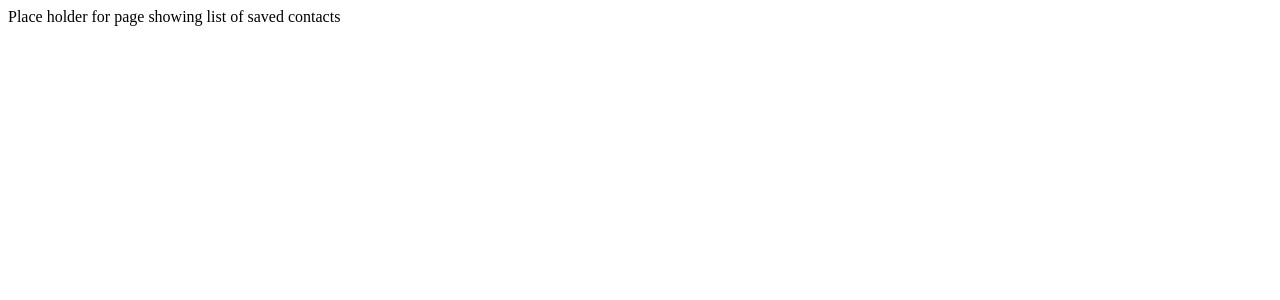
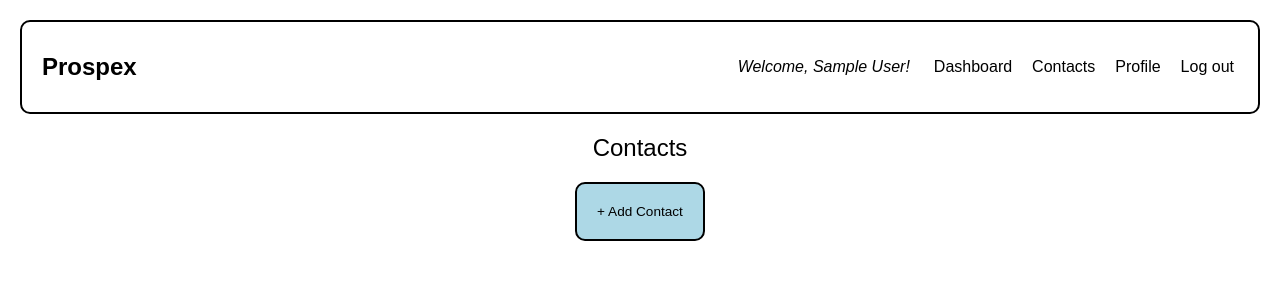
Before and after one commit to connordbrown/CSPB3308-FinalProject-Group3, a Flask app: page /contacts in a window 1280 px wide. Shown: the top 300 px of the page. Run offline with Flask 3, Linux system fonts and the light colour scheme; the visitor is signed in with stand-in values (Sample User, id 1); data that the repository does not hold is empty.

Commit message:
added contacts page and routes

```diff
--- a/app.py
+++ b/app.py
@@ -317,6 +317,22 @@ def edit_contact(contact_id):
                             companies=companies, jobs=jobs, designations=db.DESIGNATIONS), status
 
 @app.route('/contacts')
+@require_login
 def contacts():
     """ display a list of contacts """
-    return f'Place holder for page showing list of saved contacts'
+    with closing(get_conn()) as  conn:
+        contacts = db.get_contacts_for_user(conn, session["user_id"])
+    return render_template(
+        "contacts.html",
+        contacts=contacts)
+
+@app.route('/contacts/<int:contact_id>/delete', methods=['POST'])
+@require_login
+def delete_contact(contact_id):
+        with closing(get_conn()) as  conn:
+            with conn:
+                deleted = db.delete_contact(conn, session["user_id"], contact_id)
+        if not deleted:
+            abort(404)
+        flash("Contact deleted successfully")
+        return redirect(url_for('contacts'))
--- a/static/css/style.css
+++ b/static/css/style.css
@@ -1,4 +1,4 @@
-
+/* -------- Nav Bar -----------*/
 body {
     font-family: Arial, Helvetica, sans-serif;
     margin: 0;
@@ -8,7 +8,7 @@ body {
     display: flex;
     justify-content: space-between;
     align-items: center;
-    padding: 15px, 20px;
+    padding: 15px 20px;
     margin: 20px;
     border: 2px solid;
     border-radius: 10px;
@@ -22,6 +22,7 @@ body {
 .site-header nav a {
     color: inherit;
     text-decoration: none;
+    display: inline-block;
 }
 
 .site-header nav {
@@ -41,7 +42,7 @@ body {
 
 .site-header nav a:hover {
     transform: translateY(-2px);
-    box-shadow: 0 3px 6 px rgba(0, 0, 0, 0.25);
+    box-shadow: 0 3px 6px rgba(0, 0, 0, 0.25);
 }
 
 .welcome {
@@ -131,3 +132,62 @@ body {
 .declined, .withdrawn, .rejected {
     background-color: lightcoral;
 }
+
+
+
+
+
+/*----------------------- Contacts ----------------------------*/
+
+.contacts-list {
+    margin: 0 auto;
+    display: flex;
+    flex-direction: column;
+    align-items: center;
+    gap: 20px;
+}
+
+.contact-row {
+    width: 500px;
+    display: flex;
+    align-items: center;
+    gap: 10px;
+
+}
+
+.contact-tile {
+    flex: 1;
+    border-radius: 10px;
+    padding: 20px;
+    display: flex;
+    justify-content: space-between;
+    box-sizing: border-box;
+    font-family: Arial, Helvetica, sans-serif;
+    border: 2px solid;
+    font-size: 0.85rem;
+    color: black;
+    background-color: lightblue;
+    text-decoration: none;
+    transition: transform 0.15s ease, box-shadow 0.15s ease;
+}
+
+.contact-tile hover,
+.contact-tile focus-visible {
+    transform: translateY(-3px);
+    box-shadow: 0 3px 6px rgba(0, 0, 0, 0.25);
+}
+
+
+.delete-button {
+    padding: 5px 10px;
+    border: 2px solid darkred;
+    border-radius: 10px;
+    background-color: white;
+    color: darkred;
+    cursor: pointer;
+}
+
+.delete-button:hover {
+    background-color: lightcoral;
+    color: black;
+}
--- /dev/null
+++ b/templates/contacts.html
@@ -0,0 +1,28 @@
+{% extends "base.html" %}
+
+{% block title %}Contacts{% endblock %}
+
+{% block content %}
+<h2 class = 'page-title'>Contacts</h2>
+
+
+<div class="contacts-list">
+{% for contact in contacts %}
+    <div class="contact-row">
+        <a class="contact-tile" href="{{ url_for('contact', contact_id=contact.id) }}">
+            <div class="contact-name">{{ contact.name }}</div>
+            <div class="contact-title">{{ contact.title or '' }}</div>
+            <div class="contact-company">{{ contact.company_name or '' }}</div>
+        </a>
+        <form method="post" action=" {{ url_for('delete_contact', contact_id=contact.id )}}"
+            onsubmit="return confirm('Delete this contact?');">
+            <button type="submit" class="delete-button">Delete</button>
+        </form>
+
+    </div>
+{% endfor %}
+<a class= "contact-tile add-contact" href="{{ url_for('add_contact') }}"> + Add Contact</a>
+
+</div>
+
+{% endblock %}
```
